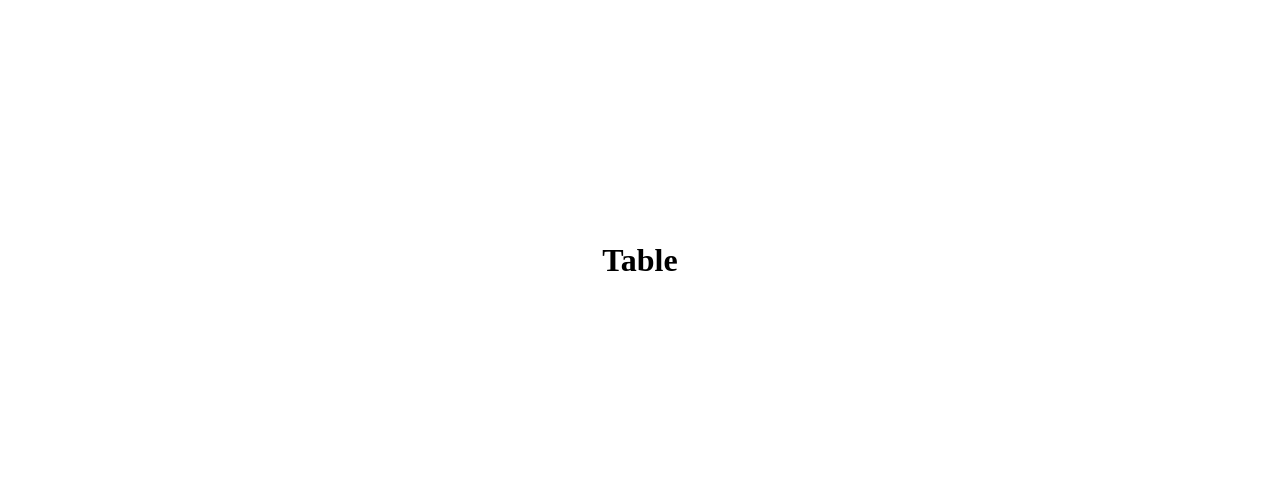
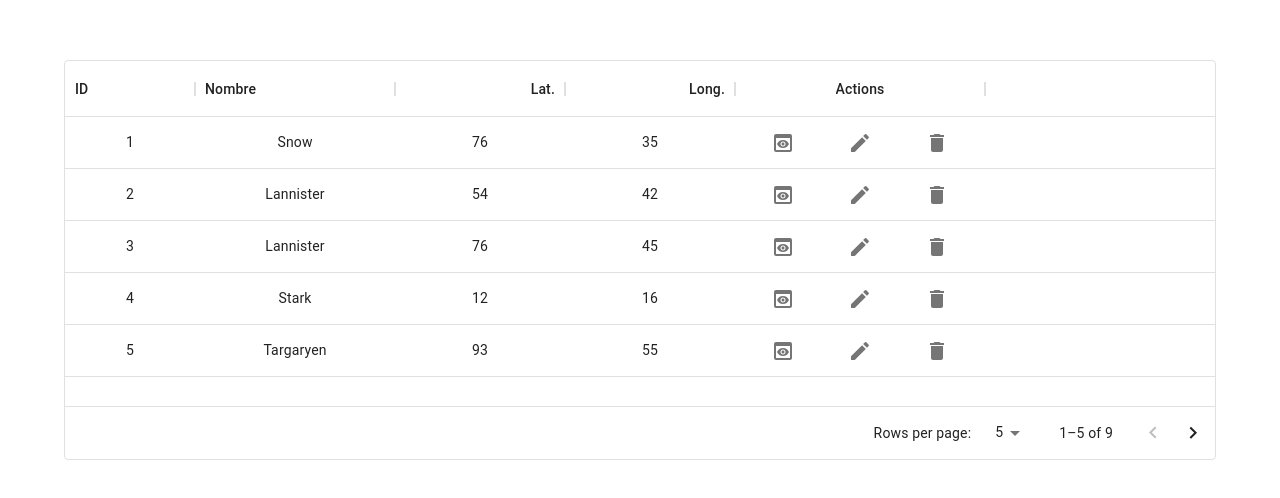
Before and after one commit to miguelAngelPG/wheather-user-app, a React (Vite) app: page / in a window 1280 px wide. Shown: the part 148-646 px from the top of the page. Built offline with nearby package versions, Linux system fonts and the light colour scheme.

Commit message:
add dataTable whit fake info.

```diff
--- /dev/null
+++ b/src/components/ButtonActions.tsx
@@ -0,0 +1,30 @@
+import { Delete, Edit, Preview } from '@mui/icons-material'
+import { Box, IconButton, Tooltip } from '@mui/material'
+import { GridRenderCellParams } from '@mui/x-data-grid'
+
+export const ButtonActions = ({params}: { params: GridRenderCellParams}) => {
+    return (
+        <Box
+            display="flex"
+            justifyContent="space-around"
+            alignItems="center"
+            width="100%"
+        >
+            <Tooltip title="View Details">
+                <IconButton onClick={() => console.log('hola', params.id)}>
+                    <Preview />
+                </IconButton>
+            </Tooltip>
+            <Tooltip title="Edit">
+                <IconButton onClick={() => console.log('hola', params.id)}>
+                    <Edit />
+                </IconButton>
+            </Tooltip>
+            <Tooltip title="Delete">
+                <IconButton onClick={() => console.log('hola', params.id)}>
+                    <Delete />
+                </IconButton>
+            </Tooltip>
+        </Box>
+    )
+}
--- a/src/routes/App.tsx
+++ b/src/routes/App.tsx
@@ -1,16 +1,74 @@
 import { Box, Container } from '@mui/material'
+import { DataGrid, GridColDef, GridRenderCellParams } from '@mui/x-data-grid'
+import { ButtonActions } from '../components/ButtonActions'
+import { useMemo } from 'react'
 
 export function App() {
+
+  const rows = [
+    { id: 1, name: 'Snow', lat: 76, long: 35 },
+    { id: 2, name: 'Lannister', lat: 54, long: 42 },
+    { id: 3, name: 'Lannister', lat: 76, long: 45 },
+    { id: 4, name: 'Stark', lat: 12, long: 16 },
+    { id: 5, name: 'Targaryen', lat: 93, long: 55 },
+    { id: 6, name: 'Melisandre', lat: 24, long: 150 },
+    { id: 7, name: 'Clifford', lat: 84, long: 44 },
+    { id: 8, name: 'Frances', lat: 10, long: 36 },
+    { id: 9, name: 'Roxie', lat: 73, long: 65 },
+  ]
+
+  const columns: GridColDef[] = useMemo(() => [
+    { field: 'id', headerName: 'ID', width: 130, sortable: false, align: 'center' },
+    { field: 'name', headerName: 'Nombre', width: 200, sortable: false, align: 'center' },
+    { field: 'lat', headerName: 'Lat.', type: 'number', width: 170, sortable: false, align: 'center' },
+    { field: 'long', headerName: 'Long.', type: 'number', width: 170, sortable: false, align: 'center'},
+    {
+      field: 'action',
+      headerName: 'Actions',
+      sortable: false,
+      width: 250,
+      type: 'actions',
+      align: 'center',
+      renderCell: (params: GridRenderCellParams) => {
+        return (
+          <ButtonActions params={params}/>
+        )
+      }
+    }
+  ], [])
+
   return (
-    <Container maxWidth="lg">
+    <Container maxWidth='lg'>
       <Box
         display="flex"
         justifyContent="center"
         alignItems="center"
         minHeight="100vh"
       >
-        <h1>Table</h1>
-      </Box>
+        <Box
+          width="100%"
+          height={400}
+          display="flex"
+          justifyContent="center"
+          alignItems="center"
+        >
+          <DataGrid
+            rows={rows}
+            columns={columns}
+            disableColumnMenu
+            initialState={{
+              pagination: {
+                paginationModel: { page: 0, pageSize: 5 },
+              },
+            }}
+            hideFooterSelectedRowCount
+            rowSelection={false}
+            disableRowSelectionOnClick
+            pageSizeOptions={[5, 10]}
+          />
+        </Box>
+
+    </Box>
     </Container>
   )
 }
```
